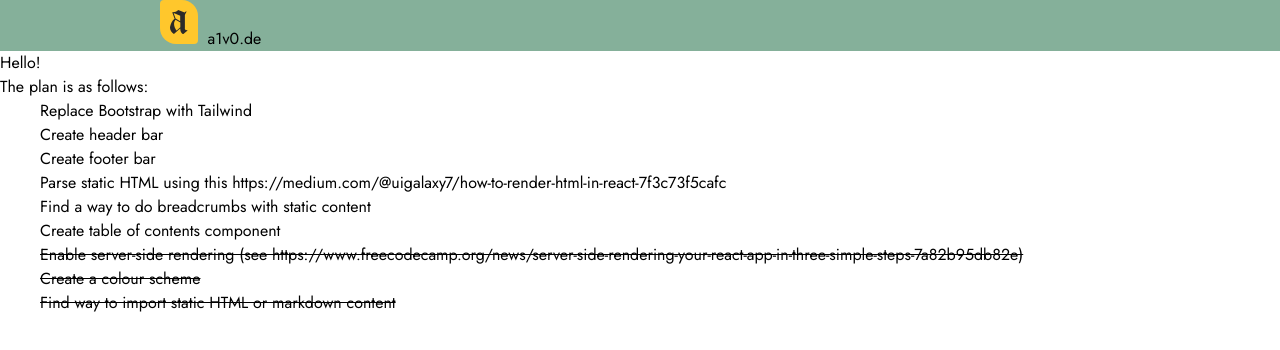
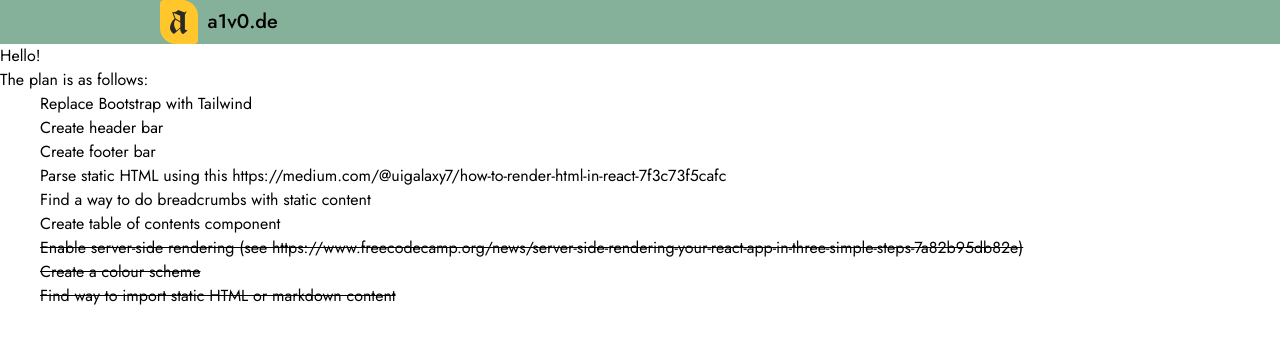
Before and after one commit to a1v0/a1v0.de, a Next.js app: page / in a window 1280 px wide. Shown: the top 350 px of the page. Built offline with nearby package versions, Linux system fonts and the light colour scheme.

Commit message:
Add Taildwind styles to logo

```diff
--- a/app/LogoLink.tsx
+++ b/app/LogoLink.tsx
@@ -3,8 +3,8 @@ import styles from "./LogoLink.module.css";
 
 export default function LogoLink() {
     return (
-        <a href="/">
-            <div className="mr-2.5 inline-block rounded-bl-2xl rounded-br rounded-tl rounded-tr-2xl bg-accent-colour p-2.5 transition-all duration-500 ease-in-out hover:rounded-bl hover:rounded-br-2xl hover:rounded-tl-2xl hover:rounded-tr">
+        <a href="/" className="group flex flex-row items-center text-xl font-medium">
+            <div className="mr-2.5 inline-block rounded-bl-2xl rounded-br rounded-tl rounded-tr-2xl bg-accent-colour p-2.5 transition-all duration-500 ease-in-out group-hover:rounded-bl group-hover:rounded-br-2xl group-hover:rounded-tl-2xl group-hover:rounded-tr">
                 <svg
                     viewBox="114 40.26 9.65 13.16" // calculated using https://codepen.io/mkmllr/pen/vpJmEK
                     style={{ height: "1.5rem" }}
```
